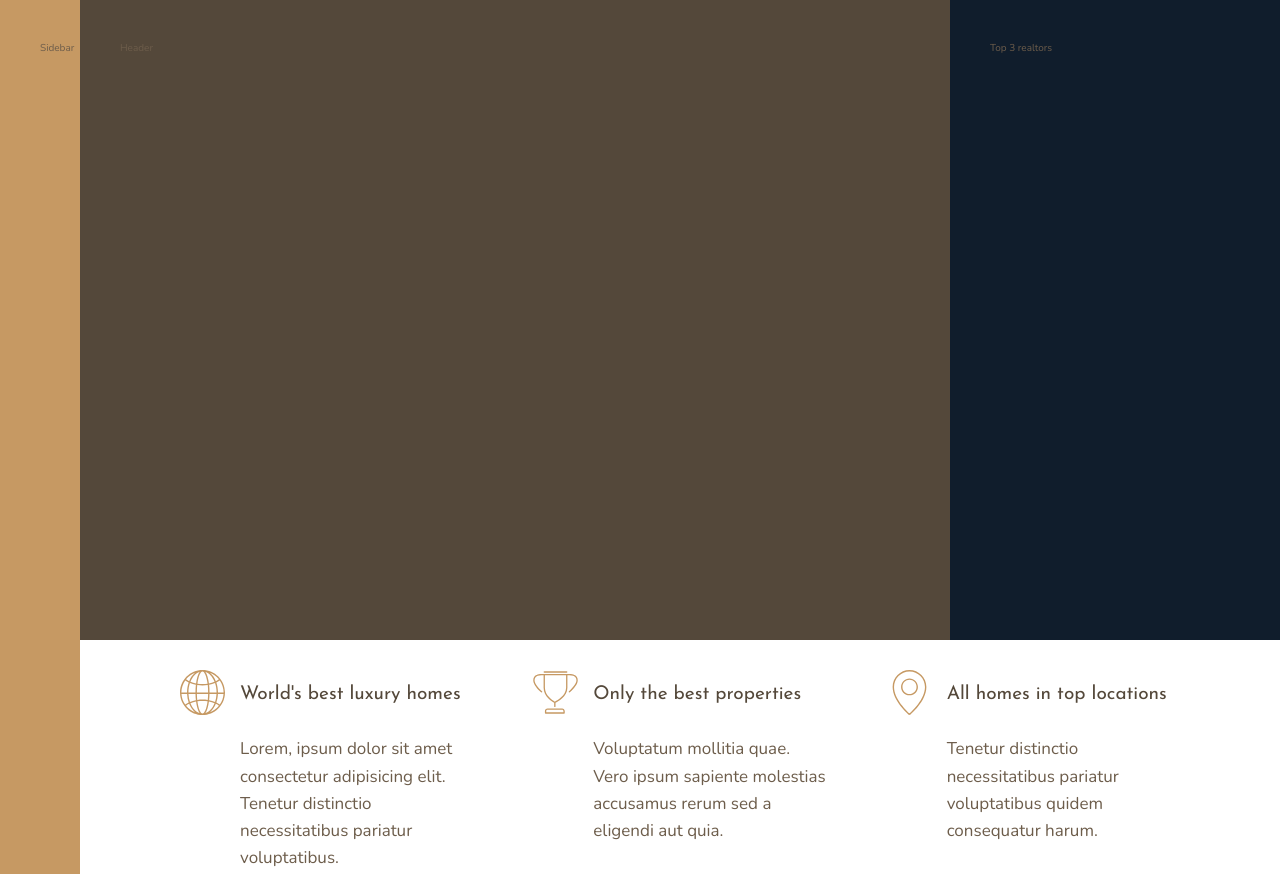
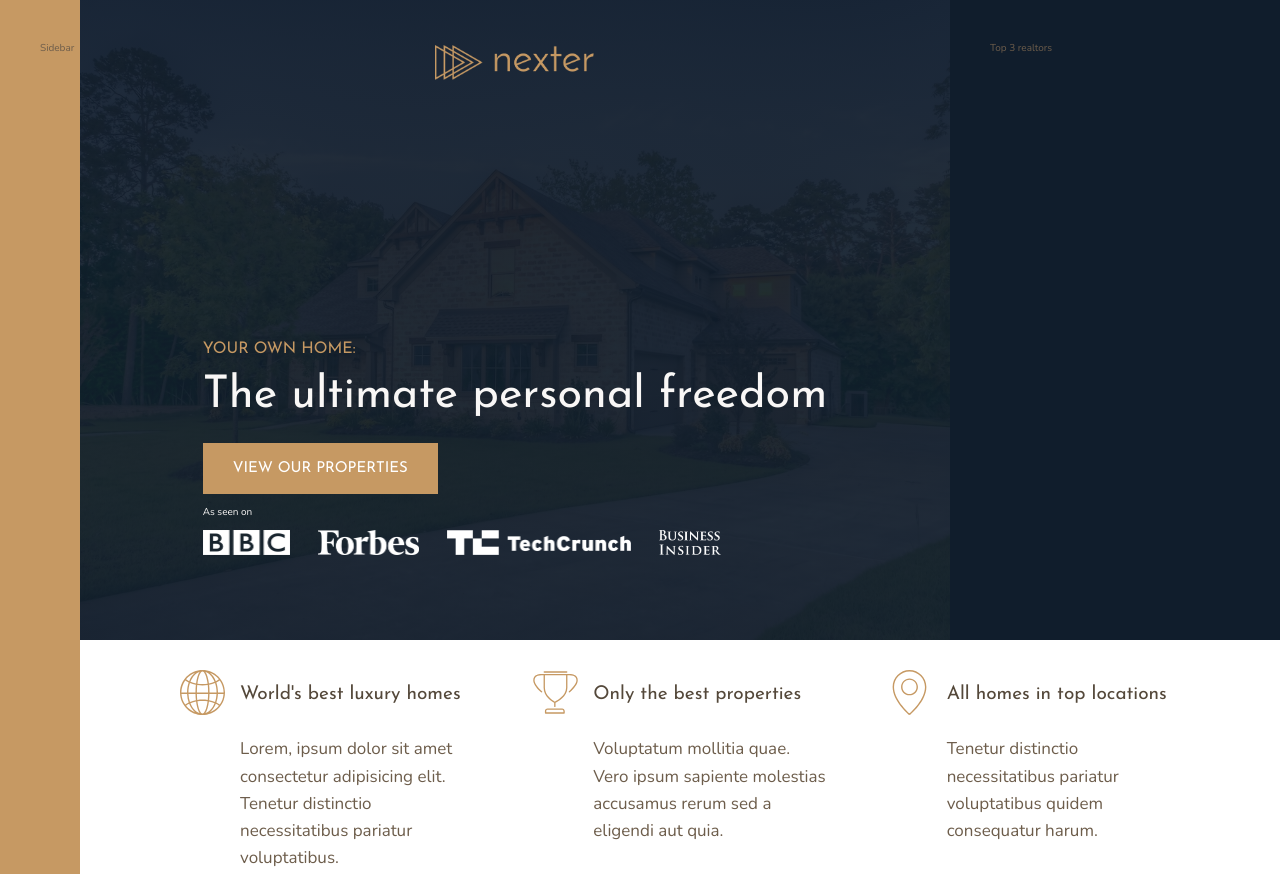
Before and after one commit to sagar-bakshi/realstateweb, a plain HTML site: page index.html in a window 1280 px wide. Shown: the top 874 px of the page. Drawn offline with nearby package versions, Linux system fonts and the light colour scheme.

Commit message:
added header section

```diff
--- a/css/style.css
+++ b/css/style.css
@@ -25,6 +25,11 @@ body {
 .heading-1, .heading-2, .heading-3, .heading-4 {
   font-family: "Josefin Sans", sans-serif;
   font-weight: 400; }
+
+.heading-1 {
+  color: #f9f7f6;
+  font-size: 4.5rem;
+  line-height: 1; }
 
 .heading-2 {
   font-size: 4rem;
@@ -80,7 +85,26 @@ body {
 
 .header {
   background-color: #54483A;
-  grid-column: full-start/col-end 6; }
+  grid-column: full-start/col-end 6;
+  background-image: linear-gradient(rgba(16, 29, 44, 0.93), rgba(16, 29, 44, 0.93)), url("../img/hero.jpeg");
+  background-size: cover;
+  padding: 8rem;
+  padding-top: 4.5rem;
+  justify-content: center;
+  display: grid;
+  grid-template-rows: 1fr min-content 6rem;
+  grid-gap: 1rem; }
+  .header__seenon-text {
+    color: #f9f7f6; }
+  .header__seenon-logos img {
+    height: 2.5rem;
+    margin-right: 2.5rem; }
+  .header__logo {
+    height: 3.5rem;
+    justify-self: center; }
+  .header__btn {
+    align-self: start;
+    justify-self: start; }
 
 .realtors {
   background-color: #101d2c;
--- a/index.html
+++ b/index.html
@@ -18,7 +18,17 @@
         </div>
 
         <header class="header">
-            Header
+            <img src="img/logo.png" alt="nexter logo" class="header__logo">
+            <h3 class="heading-3">Your own home:</h3>
+            <h1 class="heading-1">The ultimate personal freedom</h1>
+            <button class="btn header__btn">View our properties</button>
+            <div class="header__seenon-text">As seen on</div>
+            <div class="header__seenon-logos">
+                <img src="img/logo-bbc.png" alt="seen on bbc">
+                <img src="img/logo-forbes.png" alt="Seen on forbes">
+                <img src="img/logo-techcrunch.png" alt="Seen on techcrunch">
+                <img src="img/logo-bi.png" alt="seen on bussiness intelligence">
+            </div>
         </header>
 
         <div class="realtors">
--- a/sass/_header.scss
+++ b/sass/_header.scss
@@ -1,4 +1,39 @@
 .header{
   background-color: $color-grey-dark-1;
   grid-column: full-start/col-end 6;
+  background-image: linear-gradient(rgba($color-secondary, .93),rgba($color-secondary, .93)),url("../img/hero.jpeg");
+  background-size: cover;
+
+  padding: 8rem;
+  padding-top: 4.5rem;
+  justify-content: center;
+
+  display: grid;
+  //grid-template-columns: repeat(4, 1fr);
+  grid-template-rows: 1fr min-content 6rem;
+  grid-gap: 1rem;
+
+  &__seenon{
+
+    &-text{
+      color: $color-grey-light-1;
+    }
+    &-logos{
+        img{
+          height: 2.5rem;
+          margin-right: 2.5rem;
+        }
+    }
+  }
+
+  &__logo{
+    height: 3.5rem;
+    justify-self: center;
+
+  }
+
+  &__btn{
+    align-self: start;
+    justify-self: start;
+  }
 }
--- a/sass/_typography.scss
+++ b/sass/_typography.scss
@@ -5,6 +5,9 @@
 
 .heading-1{
   @extend %heading;
+  color: $color-grey-light-1;
+  font-size:4.5rem;
+  line-height: 1;
 }
 
 .heading-2{
```
